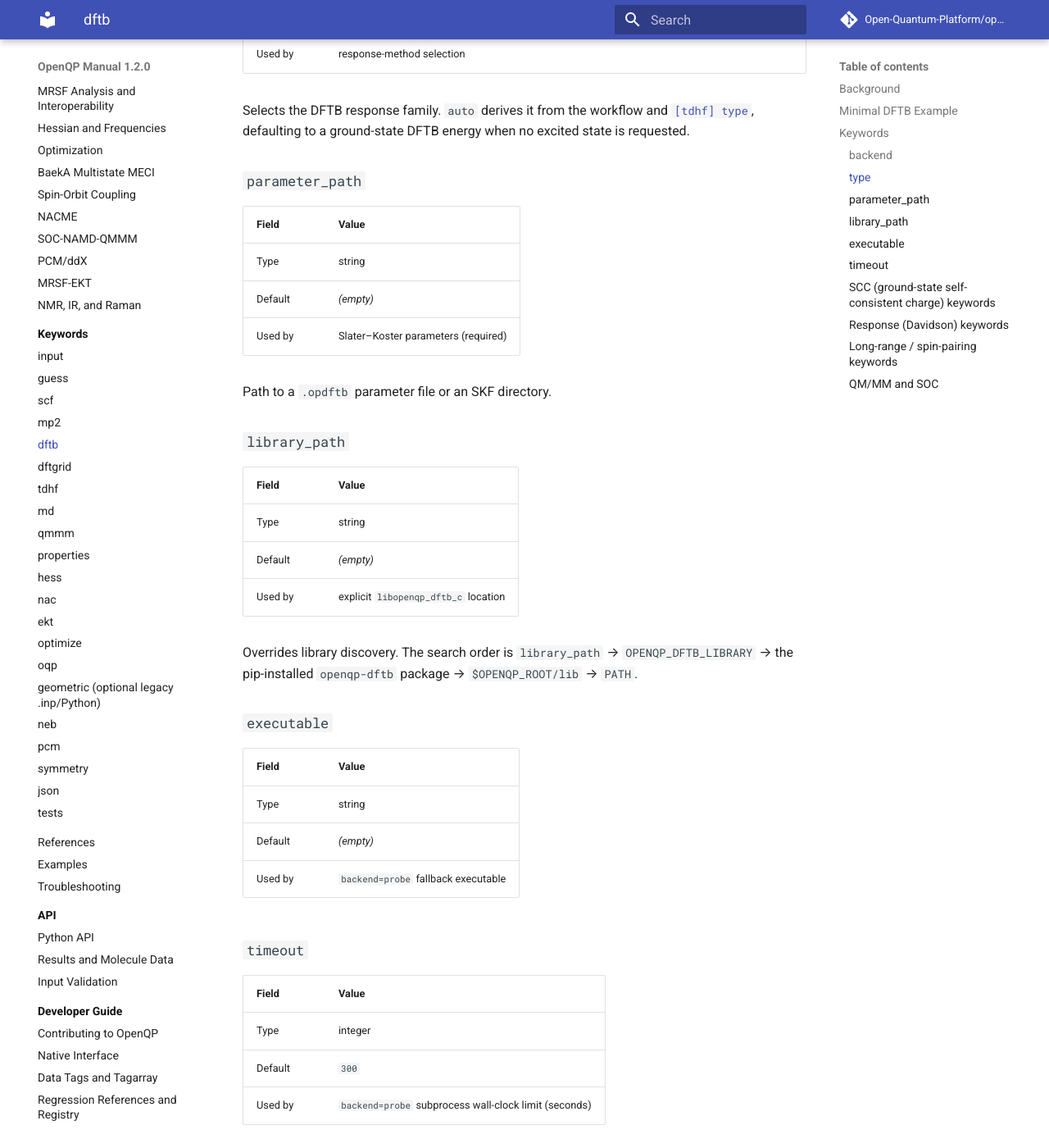
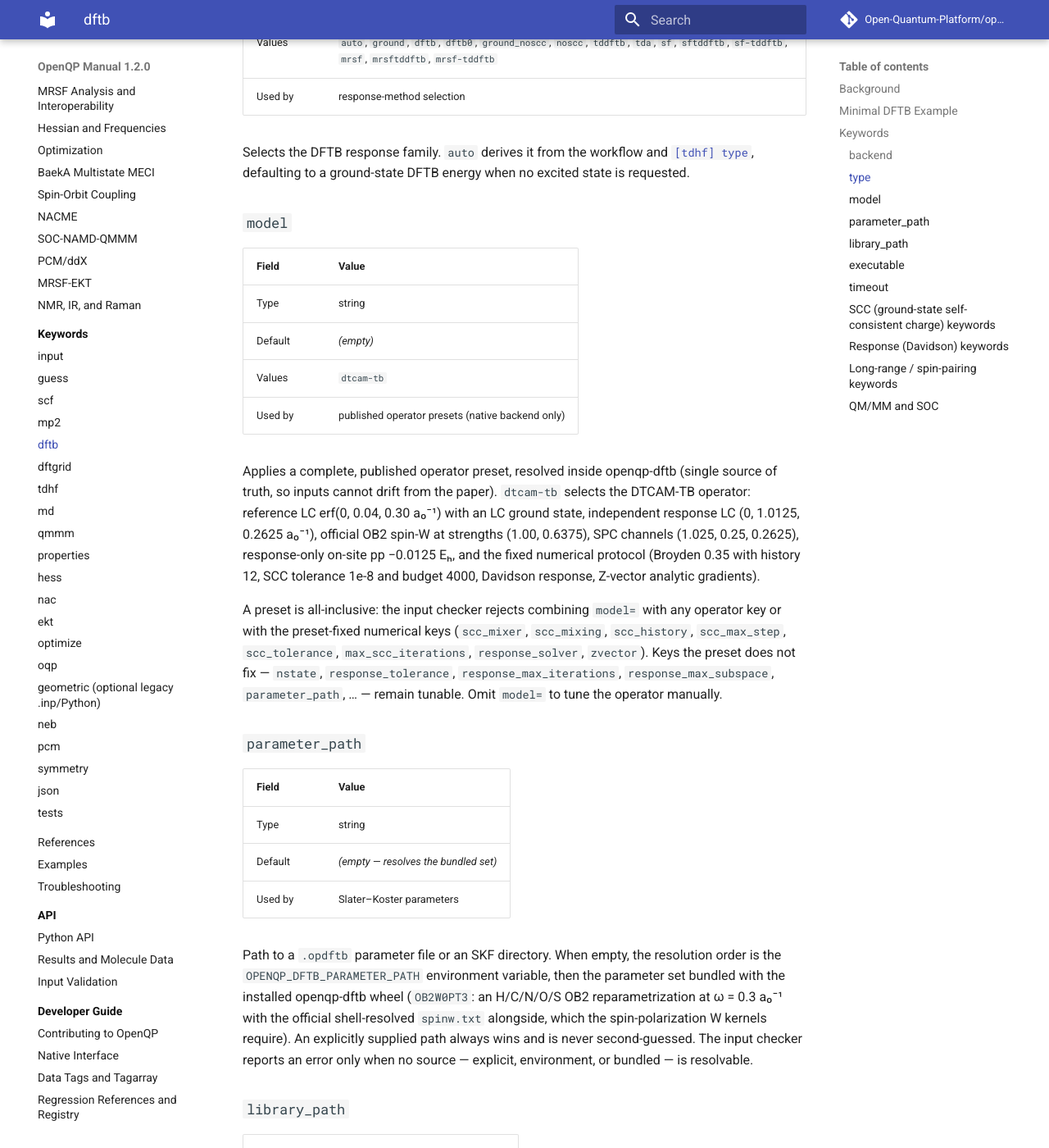
Before and after one commit to Open-Quantum-Platform/openqp-docs, an MkDocs documentation site: the page built from docs/keywords/dftb.md, in a window 1280 px wide and 1400 px high, scrolled down 2665 px. Shown: the whole window at 82% size. Built offline with MkDocs 1.6.1 and Material for MkDocs 9.7.7, drawn with Linux system fonts in a browser that asks for light colours; comment, search, counter and statistics services are not loaded; some of the changed text lies outside the part shown.

Commit message:
dftb: document the model preset and bundled-parameter resolution
Companion to Open-Quantum-Platform/openqp#276 (and #275, which introduced
the [dftb] model keyword without a docs entry):

- new keywords/dftb.md section for model= (dtcam-tb): the published
  operator vector, the fixed numerical protocol, which keys the checker
  locks, and which stay tunable
- parameter_path: no longer "(required)" -- empty resolves
  OPENQP_DFTB_PARAMETER_PATH, then the OB2W0PT3 set bundled with the
  openqp-dftb wheel (official shell-resolved spinw.txt included); an
  explicit path always wins
- mrsf-tddftb workflow: note that parameter_path may be omitted with a
  current openqp-dftb wheel

Co-Authored-By: Claude Fable 5 <noreply@anthropic.com>

```diff
--- a/docs/keywords/dftb.md
+++ b/docs/keywords/dftb.md
@@ -88,7 +88,10 @@ singlet response root as `S0` (root 1), so `[properties] grad` and
 [MRSF-TDDFTB workflow](../workflows/mrsf-tddftb.md#state-labels).
 
 `parameter_path` accepts either a single combined `.opdftb` parameter file or a
-directory of Slater–Koster `<El>-<El>.skf` files. `basis` is a placeholder for
+directory of Slater–Koster `<El>-<El>.skf` files. It may be left empty with a
+current openqp-dftb wheel: the bundled OB2W0PT3 set (official shell-resolved
+`spinw.txt` included) is then resolved automatically — see
+[`parameter_path`](#parameter_path). `basis` is a placeholder for
 the DFTB method (the Slater–Koster minimal basis is used regardless of its
 value), but a value must be present to satisfy the generic input checker.
 
@@ -124,15 +127,48 @@ Selects the DFTB response family. `auto` derives it from the workflow and
 [`[tdhf] type`](tdhf.md#type), defaulting to a ground-state DFTB energy when no
 excited state is requested.
 
+### `model`
+
+| Field | Value |
+| --- | --- |
+| Type | string |
+| Default | *(empty)* |
+| Values | `dtcam-tb` |
+| Used by | published operator presets (native backend only) |
+
+Applies a complete, published operator preset, resolved inside openqp-dftb
+(single source of truth, so inputs cannot drift from the paper). `dtcam-tb`
+selects the DTCAM-TB operator: reference LC erf(0, 0.04, 0.30 a₀⁻¹) with an
+LC ground state, independent response LC (0, 1.0125, 0.2625 a₀⁻¹), official
+OB2 spin-W at strengths (1.00, 0.6375), SPC channels (1.025, 0.25, 0.2625),
+response-only on-site pp −0.0125 Eₕ, and the fixed numerical protocol
+(Broyden 0.35 with history 12, SCC tolerance 1e-8 and budget 4000, Davidson
+response, Z-vector analytic gradients).
+
+A preset is all-inclusive: the input checker rejects combining `model=` with
+any operator key or with the preset-fixed numerical keys (`scc_mixer`,
+`scc_mixing`, `scc_history`, `scc_max_step`, `scc_tolerance`,
+`max_scc_iterations`, `response_solver`, `zvector`). Keys the preset does not
+fix — `nstate`, `response_tolerance`, `response_max_iterations`,
+`response_max_subspace`, `parameter_path`, … — remain tunable. Omit `model=`
+to tune the operator manually.
+
 ### `parameter_path`
 
 | Field | Value |
 | --- | --- |
 | Type | string |
-| Default | *(empty)* |
-| Used by | Slater–Koster parameters (required) |
+| Default | *(empty — resolves the bundled set)* |
+| Used by | Slater–Koster parameters |
 
-Path to a `.opdftb` parameter file or an SKF directory.
+Path to a `.opdftb` parameter file or an SKF directory. When empty, the
+resolution order is the `OPENQP_DFTB_PARAMETER_PATH` environment variable,
+then the parameter set bundled with the installed openqp-dftb wheel
+(`OB2W0PT3`: an H/C/N/O/S OB2 reparametrization at ω = 0.3 a₀⁻¹ with the
+official shell-resolved `spinw.txt` alongside, which the spin-polarization
+W kernels require). An explicitly supplied path always wins and is never
+second-guessed. The input checker reports an error only when no source —
+explicit, environment, or bundled — is resolvable.
 
 ### `library_path`
 
```
Also changed, not shown: docs/workflows/mrsf-tddftb.md (+4 -0 lines).
